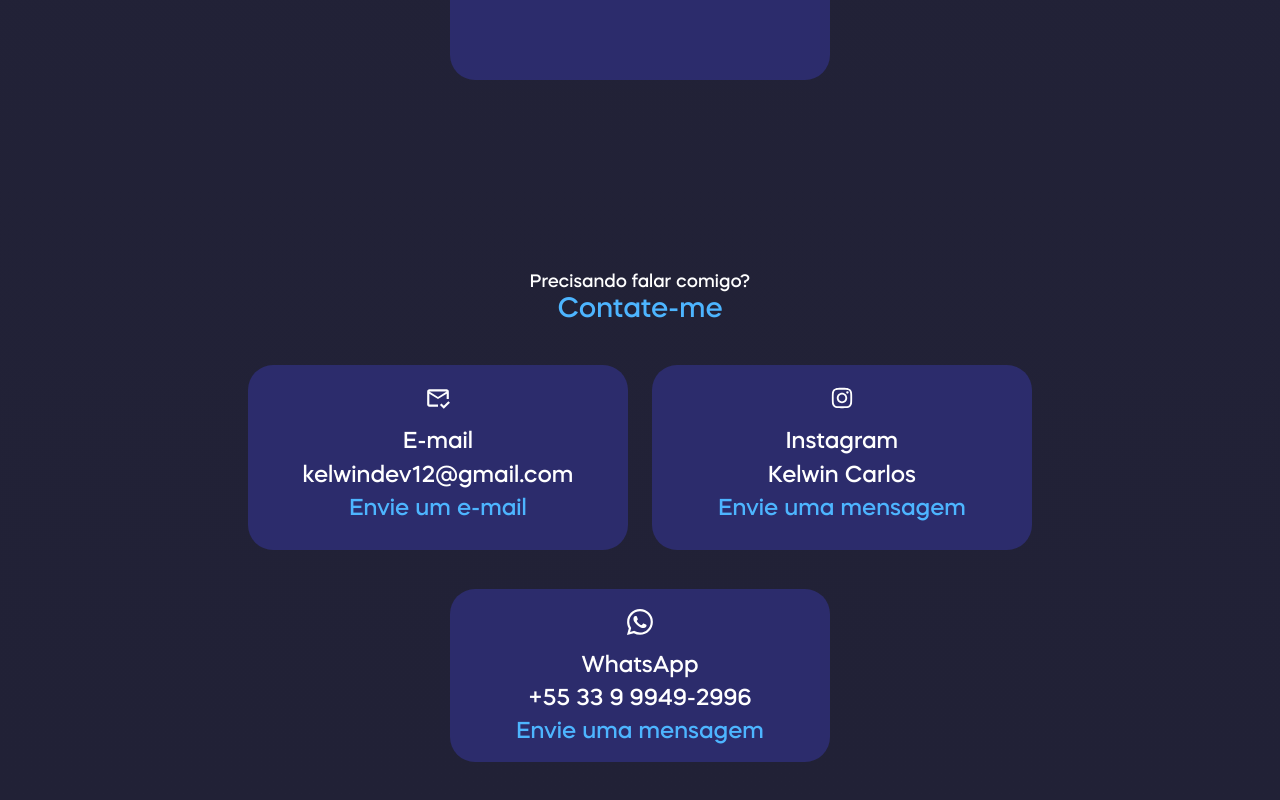
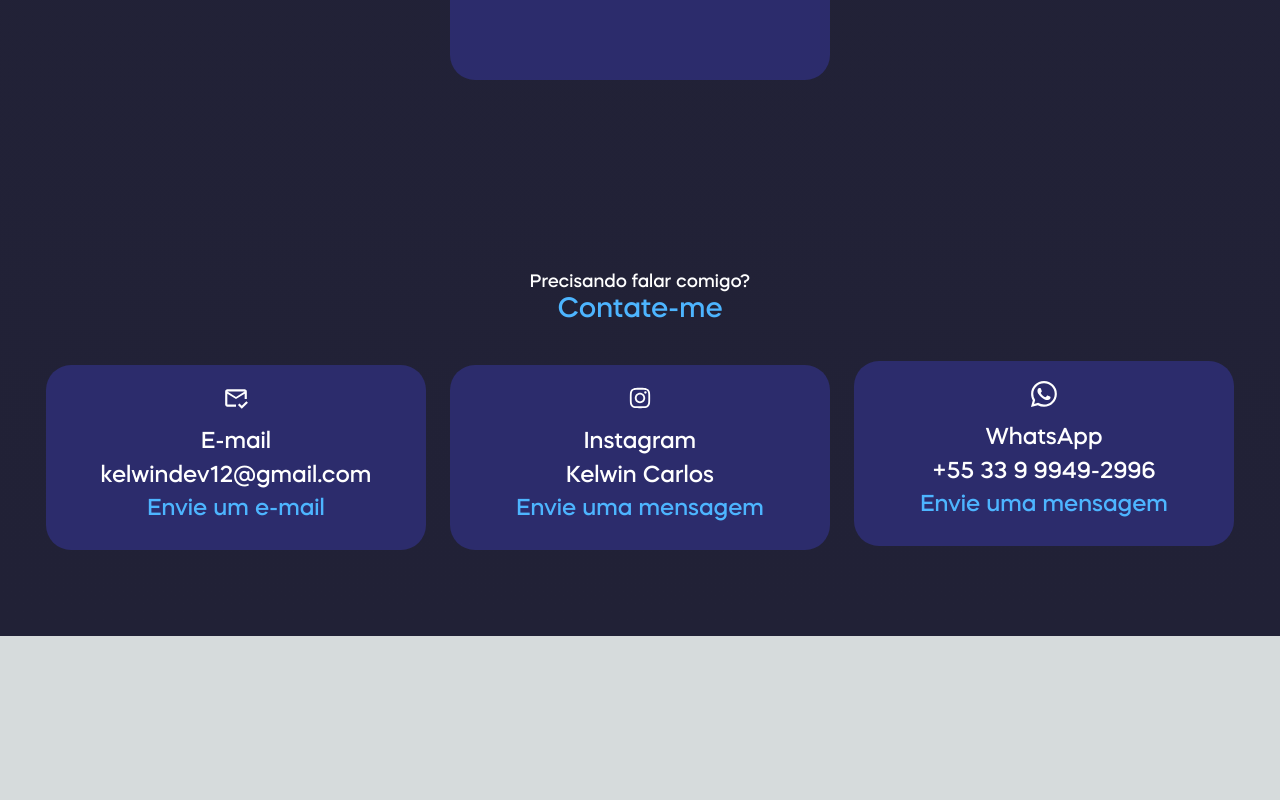
Before and after one commit to Devkelwin/portifolio, a Next.js app: page / in a window 1280 px wide. Shown: the part 8185-8985 px from the top of the page. After the commit the page ends 8821 px from the top, so only its background shows below. Built offline with nearby package versions, Linux system fonts and the light colour scheme.

Commit message:
finally commit

```diff
--- a/app/page.tsx
+++ b/app/page.tsx
@@ -339,10 +339,10 @@ style={{borderRadius:15}}
         />
       </section>
 
-   </section>
 
 
-      <section style={{ display: 'flex', justifyContent: 'center', alignItems: 'center', textAlign: 'center' }}>
+
+      <section style={{ display: 'flex', justifyContent: 'center', alignItems: 'center', textAlign: 'center',margin:12 }}>
         <ContactZap
         link='https://wa.me/5533999492996'
         title='WhatsApp'
@@ -352,7 +352,7 @@ style={{borderRadius:15}}
         />
 
       </section>
-
+ </section>
 
     </div>
   )
```
